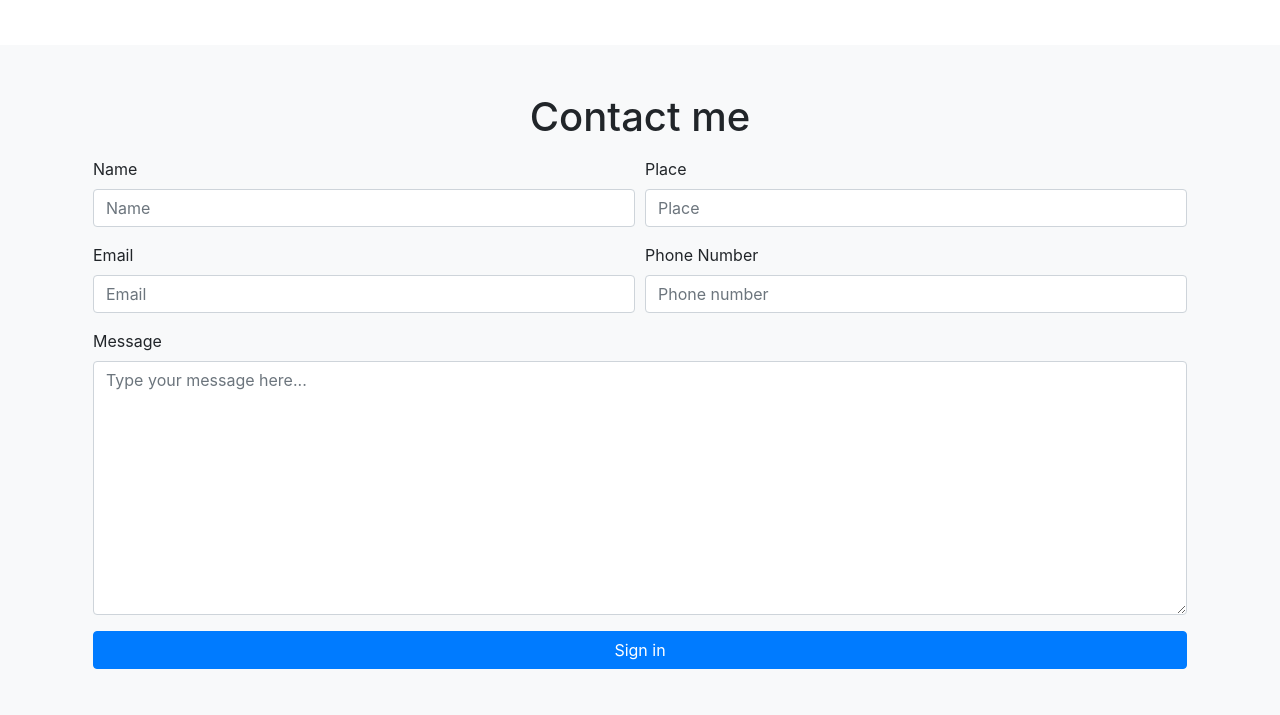
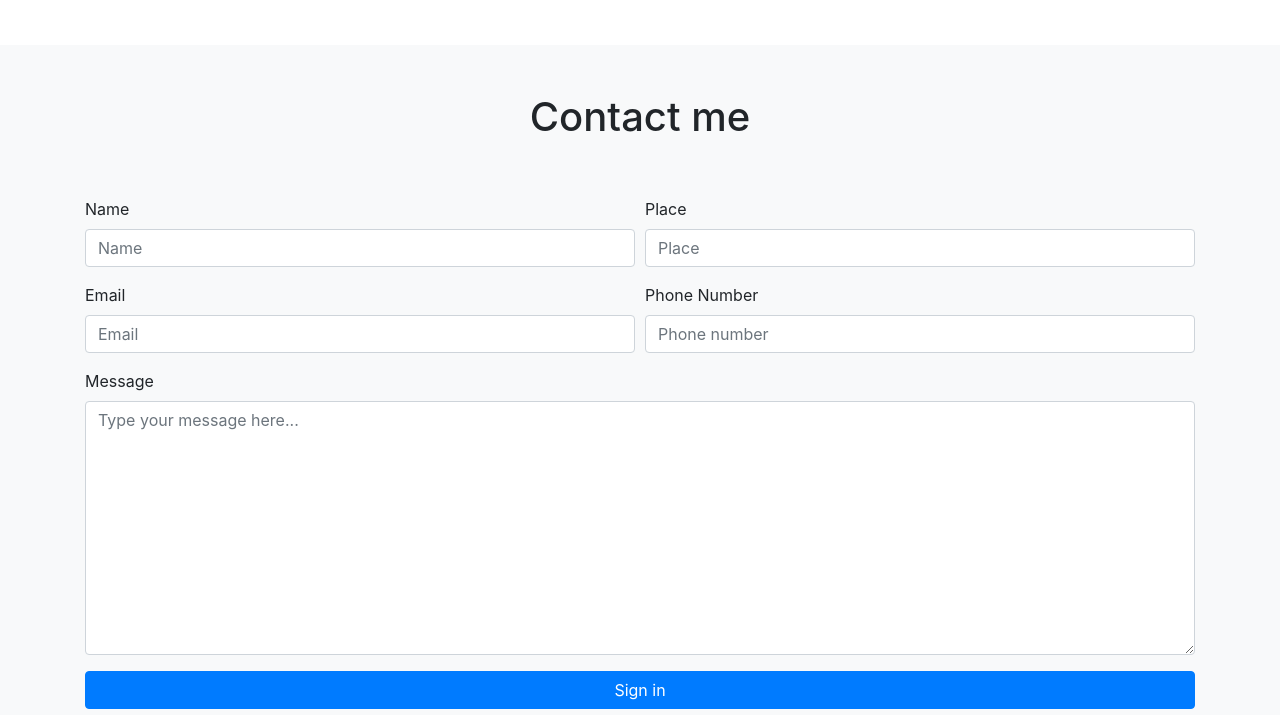
Before and after one commit to alwinantony123/PersonalWebsite, a plain HTML site: page index.html in a window 1280 px wide. Shown: the part 1905-2620 px from the top of the page. Drawn offline with nearby package versions, Linux system fonts and the light colour scheme.

Commit message:
Add files via upload
v2.3

```diff
--- a/index.html
+++ b/index.html
@@ -187,12 +187,12 @@
         </div>
     </section>
 
-    <section class="bg-light p-5" id="contact-section">
+    <section class="bg-light pt-5 pb-5" id="contact-section">
         <div class="container">
             <h1 class="text-center">Contact me</h1>
             <div class="row">
                 <div class="col-md-12">
-                    <form class="p-2">
+                    <form class="pt-5">
                         <div class="form-row">
                             <div class="form-group col-md-6">
                                 <label for="inputEmail4">Name</label>
```
